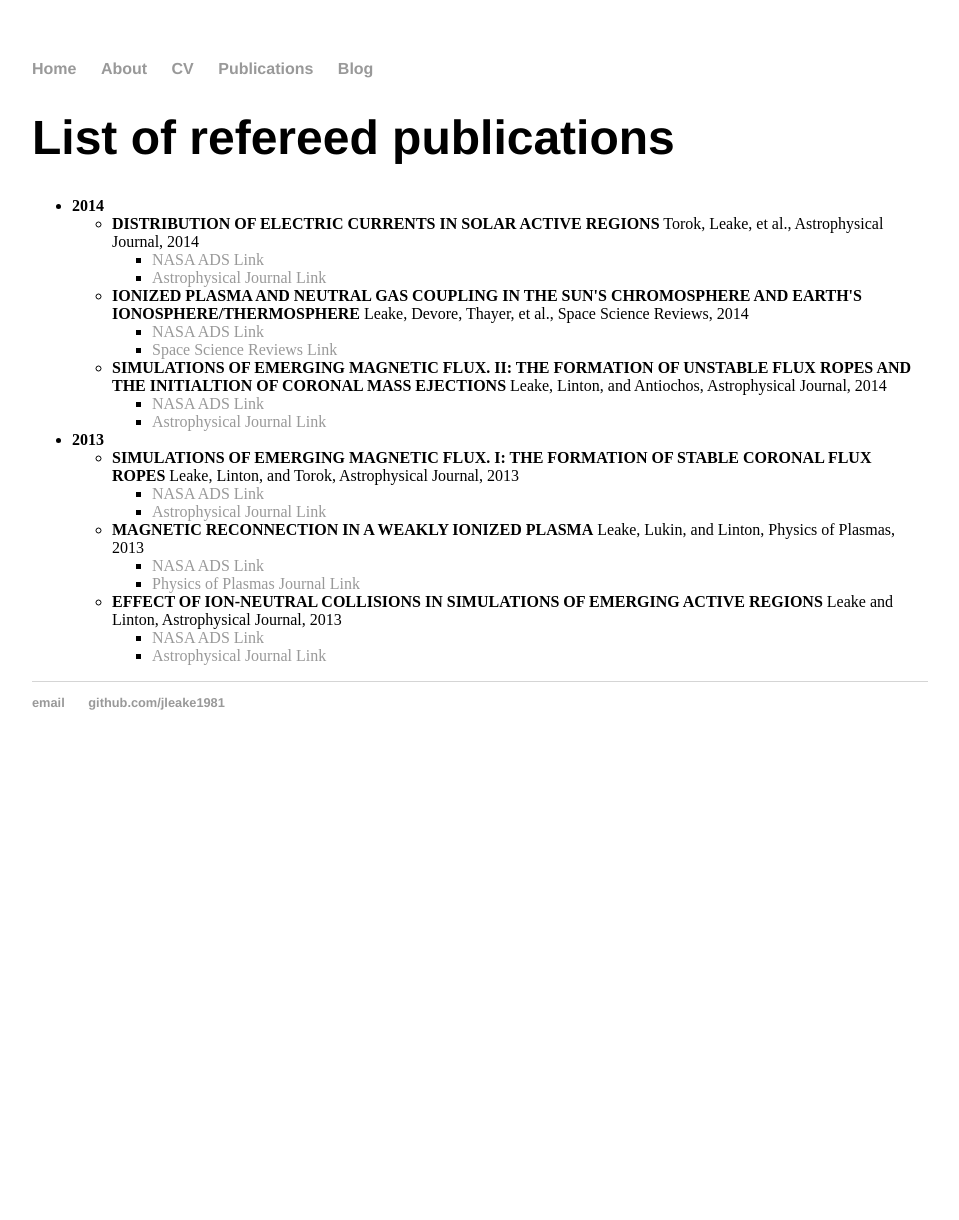
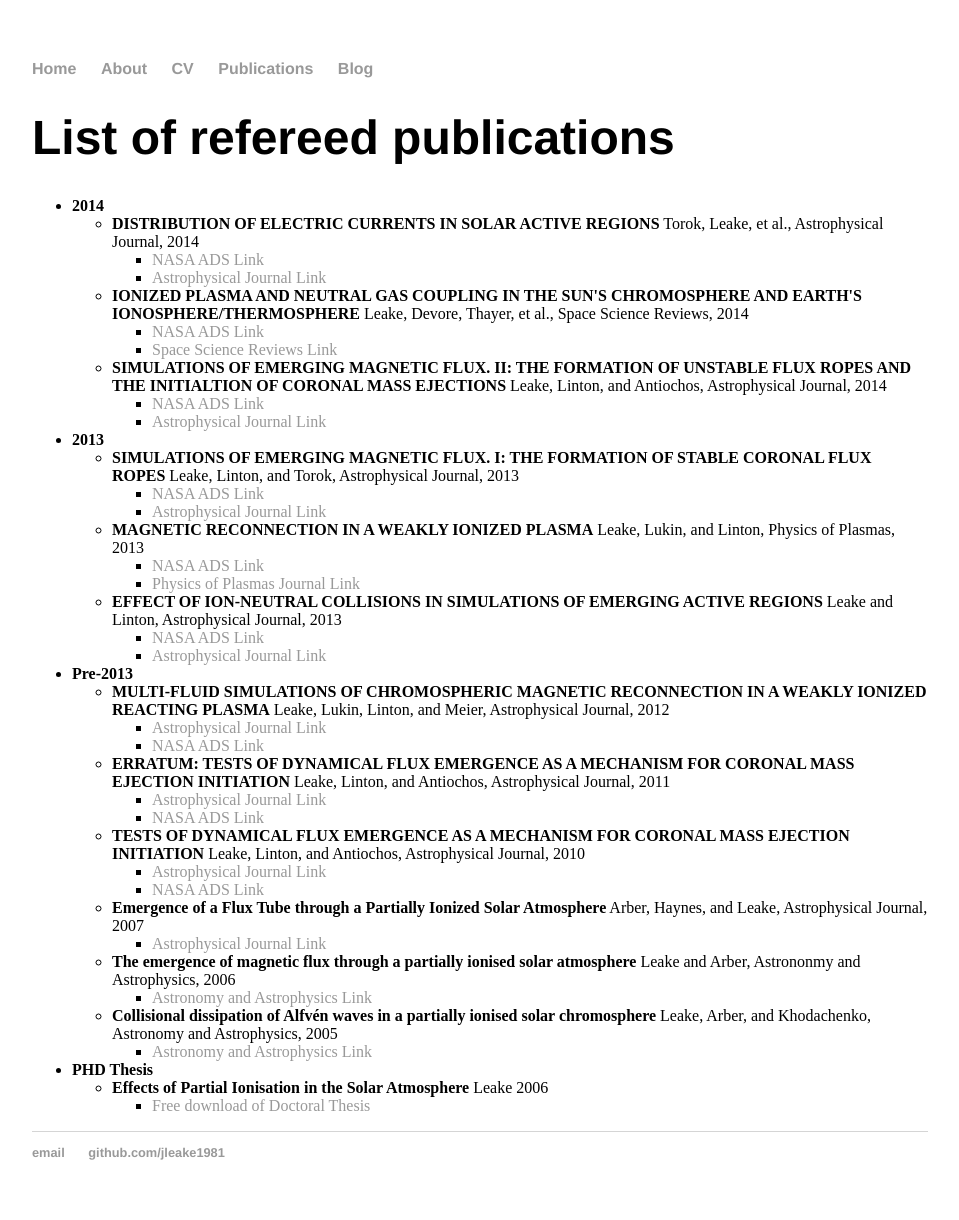
Before and after one commit to jleake1981/jleake1981.github.io, a Jekyll site: the page built from publications/index.html, in a window 1280 px wide. Shown: the whole page, without its empty margins (160-1119 px from the left). Built offline with Jekyll 4.4.1, drawn with Linux system fonts in a browser that asks for light colours; before the commit the page ends 900 px from its top, so only the background shows below that.

Commit message:
Update index.html

```diff
--- a/publications/index.html
+++ b/publications/index.html
@@ -48,5 +48,45 @@ title: James Leake, Astrophysicist
                 </ul>
                 </li>
              </ul>
+             <li> <strong> Pre-2013 </strong>
+             <ul>
+                <li> <strong>MULTI-FLUID SIMULATIONS OF CHROMOSPHERIC MAGNETIC RECONNECTION IN A WEAKLY IONIZED REACTING PLASMA</strong> Leake, Lukin, Linton, and Meier,
+Astrophysical Journal, 2012 </li>
+                <ul>
+                        <li> <a href="http://iopscience.iop.org/0004-637X/760/2/109" tagret="_blank">Astrophysical Journal Link</a></li>
+                        <li> <a href="http://ukads.nottingham.ac.uk/abs/2012ApJ...760..109L" target="_blank">NASA ADS Link</a></li>
+                </ul>
+                <li> <strong>ERRATUM: TESTS OF DYNAMICAL FLUX EMERGENCE AS A MECHANISM FOR CORONAL MASS EJECTION INITIATION</strong> Leake, Linton, and Antiochos, Astrophysical Journal, 2011</li>
+                <ul>
+                        <li> <a href="http://iopscience.iop.org/0004-637X/741/2/125" target="_blank">Astrophysical Journal Link</a></li>
+                        <li> <a href="http://ukads.nottingham.ac.uk/abs/2010ApJ...722..550L" taregt="_blank">NASA ADS Link</a></li>
+                </ul>
+                <li> <strong>TESTS OF DYNAMICAL FLUX EMERGENCE AS A MECHANISM FOR CORONAL MASS EJECTION INITIATION</strong> Leake, Linton, and Antiochos, Astrophysical Journal, 2010</li>
+
+                <ul>
+                        <li> <a href="http://iopscience.iop.org/0004-637X/722/1/550/" target="_blank">Astrophysical Journal Link</a></li>
+                        <li> <a href="http://adsabs.harvard.edu/abs/2010ApJ...722..550L" taregt="_blank">NASA ADS Link</a></li>
+                </ul>
+
+                <li> <strong>Emergence of a Flux Tube through a Partially Ionized Solar Atmosphere</strong> Arber, Haynes, and Leake, Astrophysical Journal, 2007</li>
+                <ul>
+                        <li> <a href="http://iopscience.iop.org/0004-637X/666/1/541" target="_blank">Astrophysical Journal Link</a></li>
+                </ul>
+                <li> <strong>The emergence of magnetic flux through a partially ionised solar atmosphere</strong> Leake and Arber, Astrononmy and Astrophysics, 2006</li>
+                <ul>
+                        <li> <a href="http://dx.doi.org/10.1051/0004-6361:20054099" target="_blank">Astronomy and Astrophysics Link</a></li>
+                </ul>
+                <li> <strong>Collisional dissipation of Alfvén waves in a partially ionised solar chromosphere</strong> Leake, Arber, and Khodachenko, Astronomy and Astrophysics, 2005</li>
+                <ul>
+                        <li> <a href="http://dx.doi.org/10.1051/0004-6361:20053427" target="_blank">Astronomy and Astrophysics Link</a></li>
+                </ul>
+              </ul>
+              <li> <strong> PHD Thesis </strong> </li>
+                <ul>
+                <li> <strong>Effects of Partial Ionisation in the Solar Atmosphere</strong> Leake 2006
+                <ul>
+                        <li> <a href="http://ethos.bl.uk/OrderDetails.do?did=1&uin=uk.bl.ethos.443315" target="_blank">Free download of Doctoral Thesis</a></li>
+                </ul>
+                </li>
          </ul>
 </div><!-- /.blurb -->
```
